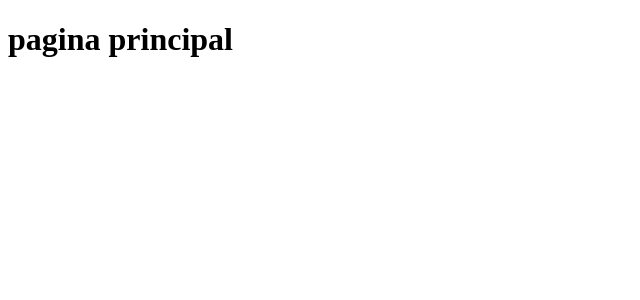
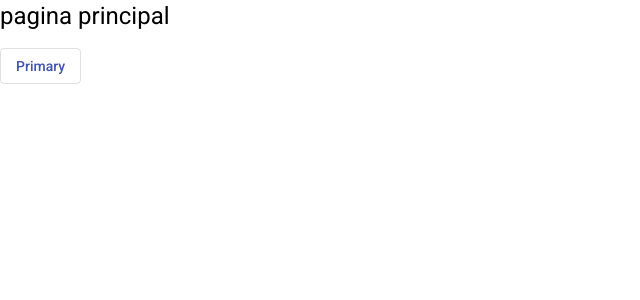
Before and after one commit to Emm4nuell/angular-sistecpb, an Angular app: page / in a window 1280 px wide. Shown: the top 300 px of the page, without its empty margins (0-640 px from the left). Built offline with nearby package versions, Linux system fonts and the light colour scheme.

Commit message:
Angular material adicionado ao projeto

```diff
--- a/angular.json
+++ b/angular.json
@@ -50,6 +50,7 @@
               "src/assets"
             ],
             "styles": [
+              "./node_modules/@angular/material/prebuilt-themes/indigo-pink.css",
               "src/styles.css"
             ],
             "scripts": []
@@ -104,8 +105,22 @@
           "options": {
             "browserTarget": "sistecpedido:build"
           }
+        },
+        "lint": {
+          "builder": "@angular-eslint/builder:lint",
+          "options": {
+            "lintFilePatterns": [
+              "src/**/*.ts",
+              "src/**/*.html"
+            ]
+          }
         }
       }
     }
+  },
+  "cli": {
+    "schematicCollections": [
+      "@angular-eslint/schematics"
+    ]
   }
 }
--- a/src/app/app.component.html
+++ b/src/app/app.component.html
@@ -1 +1,2 @@
 <h1>pagina principal</h1>
+<button mat-stroked-button color="primary">Primary</button>
--- a/src/app/app.module.ts
+++ b/src/app/app.module.ts
@@ -1,8 +1,10 @@
 import { NgModule } from '@angular/core';
 import { BrowserModule } from '@angular/platform-browser';
 
+import {MatButtonModule} from '@angular/material/button';
 import { AppRoutingModule } from './app-routing.module';
 import { AppComponent } from './app.component';
+import { BrowserAnimationsModule } from '@angular/platform-browser/animations';
 
 @NgModule({
   declarations: [
@@ -10,7 +12,9 @@
   ],
   imports: [
     BrowserModule,
-    AppRoutingModule
+    AppRoutingModule,
+    MatButtonModule,
+    BrowserAnimationsModule
   ],
   providers: [],
   bootstrap: [AppComponent]
--- a/src/index.html
+++ b/src/index.html
@@ -6,8 +6,11 @@
   <base href="/">
   <meta name="viewport" content="width=device-width, initial-scale=1">
   <link rel="icon" type="image/x-icon" href="favicon.ico">
+  <link rel="preconnect" href="https://fonts.gstatic.com">
+  <link href="https://fonts.googleapis.com/css2?family=Roboto:wght@300;400;500&display=swap" rel="stylesheet">
+  <link href="https://fonts.googleapis.com/icon?family=Material+Icons" rel="stylesheet">
 </head>
-<body>
+<body class="mat-typography">
   <app-root></app-root>
 </body>
 </html>
--- a/src/styles.css
+++ b/src/styles.css
@@ -1 +1,4 @@
 /* You can add global styles to this file, and also import other style files */
+
+html, body { height: 100%; }
+body { margin: 0; font-family: Roboto, "Helvetica Neue", sans-serif; }
```
Also changed, not shown: package.json (+14 -2 lines), .eslintrc.json (added), 1 other file (tests, documents, lock files or other folders).
